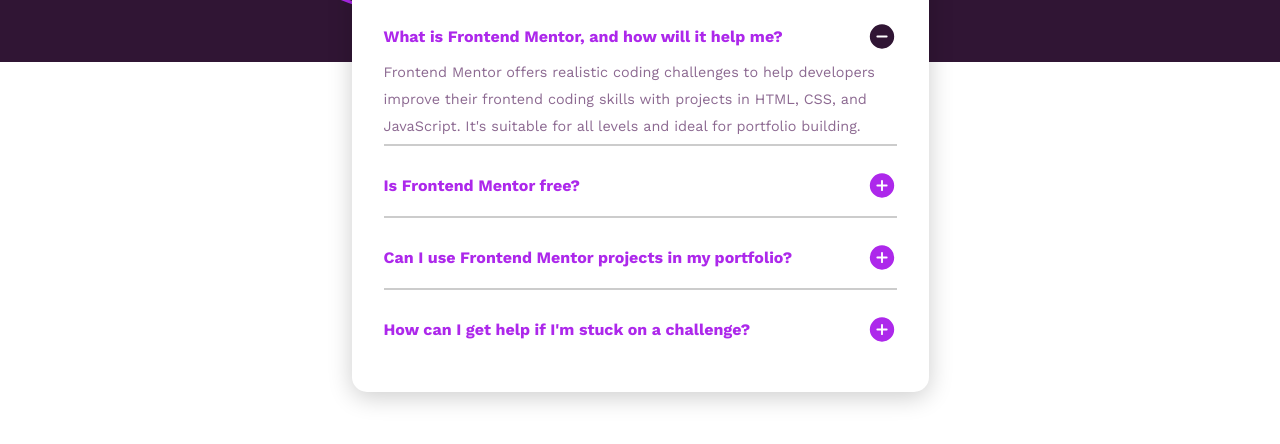
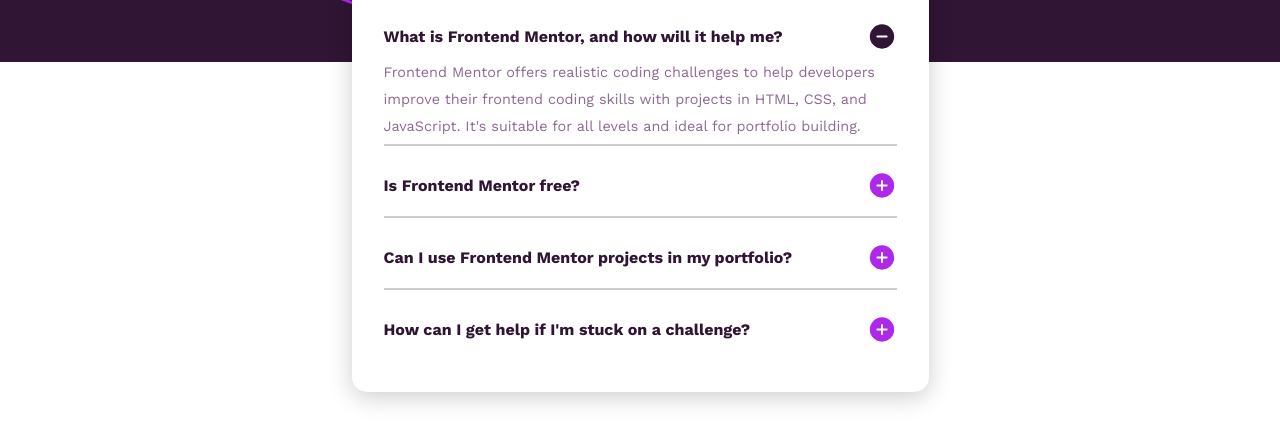
Before and after one commit to flycode00/FAQ-accordion, a plain HTML site: page index.html in a window 1280 px wide. Shown: the part 258-702 px from the top of the page. Drawn offline with nearby package versions, Linux system fonts and the light colour scheme.

Commit message:
Update style.css

```diff
--- a/style.css
+++ b/style.css
@@ -106,7 +106,7 @@ transition: all .3s ease;
     font-size: 1rem;
     color: var(--Dark-purple);
 }
-.card-question h5 {
+.card-question:hover h5 {
     color:#AD28EB;
 }
 
```
